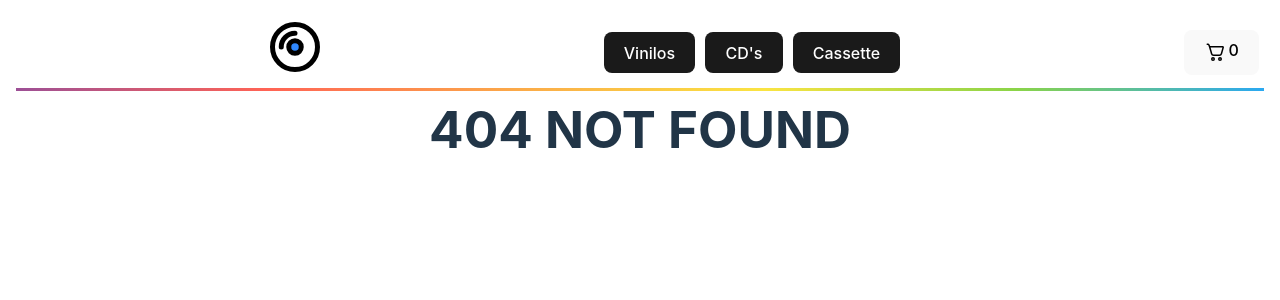
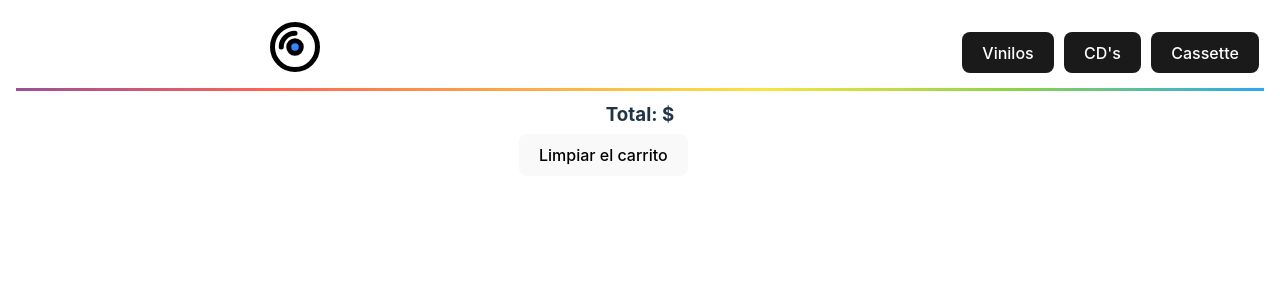
Before and after one commit to RogelioRomo/Discoland, a React (Vite) app: page /cart in a window 1280 px wide. Before the commit this address had no page. Shown: the top 300 px of the page. Built offline with nearby package versions, Linux system fonts and the light colour scheme.

Commit message:
Agregado context y archivos relacionados con carrito

```diff
--- a/src/App.jsx
+++ b/src/App.jsx
@@ -7,18 +7,24 @@
 import ItemListContainer from './components/ItemListContainer/ItemListContainer';
 import ItemCount from './components/ItemCount/ItemCount';
 import ItemDetailContainer from './components/ItemDetailContainer/ItemDetailContainer';
+import { CartProvider } from './context/CartContext';
+import Cart from './components/Cart/Cart'
+
 
 function App() {
   return (
     <div className="App">
       <BrowserRouter>
+        <CartProvider>
           <NavBar />
           <Routes>
             <Route path='/' element={<ItemListContainer />} />
             <Route path='/category/:categoryId' element={<ItemListContainer />} />
             <Route path='/item/:itemId' element={<ItemDetailContainer />} />
+            <Route path='/cart' element={<Cart />} />
             <Route path='*' element={<h1>404 NOT FOUND</h1>} />
           </Routes>
+        </CartProvider>
       </BrowserRouter>
     </div>
   )
--- /dev/null
+++ b/src/components/Cart/Cart.jsx
@@ -0,0 +1,29 @@
+import "./Cart.css"
+import { useContext } from "react"
+import { CartContext } from "../../context/CartContext"
+import CartItem from "../CartItem/CartItem"
+import { Link } from "react-router-dom"
+
+const Cart = () => {
+    const {cart, clearCart, totalQuantity, total} = useContext(CartContext)
+
+    if(totalQuantity === 0){
+        return(
+            <div>
+                <h1>No has agregado items al carrito</h1>
+                <Link to="/" className="Option">Productos</Link>
+            </div>
+        )
+    }
+
+    return(
+        <div>
+            { cart.map(p => <CartItem key={p.id}{...p}/>)}
+            <h3>Total: ${total}</h3>
+            <button onClick={() => clearCart()} className="button">Limpiar el carrito</button>
+            <Link to="/checkout" className="Option">Checkout</Link>
+        </div>
+    )
+}
+
+export default Cart
--- a/src/components/CartWidget/CartWidget.jsx
+++ b/src/components/CartWidget/CartWidget.jsx
@@ -1,11 +1,17 @@
 import "./CartWidget.css"
+import { useContext } from "react"
+import { CartContext } from "../../context/CartContext"
+import { Link } from "react-router-dom"
 
 const CartWidget = () => {
+
+    const { totalQuantity } = useContext(CartContext)
+
     return (
-        <button className="cartButton">
+        <Link to="/cart" className="CartWidget" style={{ display: totalQuantity > 0 ? "block" : "none" }}>
             <svg xmlns="http://www.w3.org/2000/svg" width="24" height="24" viewBox="0 0 24 24"><path fill="currentColor" d="M2.5 4.25a.75.75 0 0 1 .75-.75h.558c.95 0 1.52.639 1.845 1.233c.217.396.374.855.497 1.271A1.29 1.29 0 0 1 6.25 6h12.498c.83 0 1.43.794 1.202 1.593l-1.828 6.409a2.75 2.75 0 0 1-2.644 1.996H9.53a2.75 2.75 0 0 1-2.652-2.022l-.76-2.772l-1.26-4.248l-.001-.008c-.156-.567-.302-1.098-.52-1.494C4.128 5.069 3.96 5 3.809 5H3.25a.75.75 0 0 1-.75-.75Zm5.073 6.59l.751 2.739c.15.542.643.919 1.206.919h5.948a1.25 1.25 0 0 0 1.202-.907L18.417 7.5H6.585l.974 3.287l.014.053ZM11 19a2 2 0 1 1-4 0a2 2 0 0 1 4 0Zm-1.5 0a.5.5 0 1 0-1 0a.5.5 0 0 0 1 0Zm8.5 0a2 2 0 1 1-4 0a2 2 0 0 1 4 0Zm-1.5 0a.5.5 0 1 0-1 0a.5.5 0 0 0 1 0Z" /></svg>
-            <span>0</span>
-        </button>
+            {totalQuantity}
+        </Link>
     )
 }
 
--- a/src/components/ItemDetail/ItemDetail.jsx
+++ b/src/components/ItemDetail/ItemDetail.jsx
@@ -1,7 +1,25 @@
 import "./ItemDetail.css"
+import { useContext, useState } from "react"
 import ItemCount from "../ItemCount/ItemCount"
+import { Link } from "react-router-dom"
+import { CartContext } from "../../context/CartContext"
 
 const ItemDetail = ({id, name, img, category, description, price, stock})=>{
+
+    const [quantityAdded, setQuantityAdded] = useState(0)
+
+    const { addItem } = useContext(CartContext)
+
+    const handleOnAdd = (quantity) => {
+        setQuantityAdded(quantity)
+
+        const item = {
+            id, name, price
+        }
+
+        addItem(item, quantity)
+    }
+
     return (
         <article className="cardItem">
             <header className="header">
@@ -24,7 +42,14 @@
                 </p>
             </section>
             <footer className="itemFooter">
-                <ItemCount initial={1} stock={stock} onAdd={(quantity) => console.log("Cantidad agregada ", quantity)}/>
+                {
+                    quantityAdded > 0 ? (
+                        <Link to="/cart" className="button">Terminar Compra</Link>
+                    ) : (
+                        <ItemCount initial={1} stock={stock} onAdd={handleOnAdd}/>
+                    )
+                }
+
             </footer>
         </article>
     )
--- /dev/null
+++ b/src/context/CartContext.jsx
@@ -0,0 +1,40 @@
+import { createContext, useState } from "react"
+
+export const CartContext = createContext({
+    cart: []
+})
+
+export const CartProvider = ({ children }) => {
+    const [cart, setCart] = useState([])
+
+    console.log(cart)
+
+    const addItem = (item, quantity) => {
+        if(!isInCart(item.id)){
+            setCart(prev => [...prev, {...item, quantity}])
+        }else{
+            console.error("El producto ya fue agregado")
+        }
+    }
+
+    const removeItem = (itemId) => {
+        const cartUpdated = cart.filter(prod => prod.id !== itemId)
+        setCard(cartUpdated)
+    }
+
+
+    const clearCart = () => {
+        setCart([])
+    }
+
+    const isInCart = (itemId) => {
+        return cart.some(prod => prod.id === itemId)
+    }
+
+    return (
+        <CartContext.Provider value={{ cart, addItem, removeItem, clearCart }}>
+            { children }
+        </CartContext.Provider>
+    )
+
+}
```
Also changed, not shown: src/components/Cart/Cart.css (added), src/components/CartItem/CartItem.jsx (added). Lines whose indentation alone changed are shown as unchanged.
